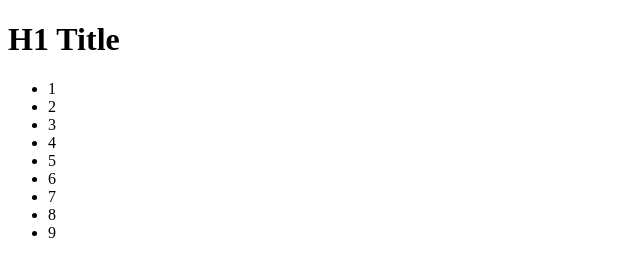
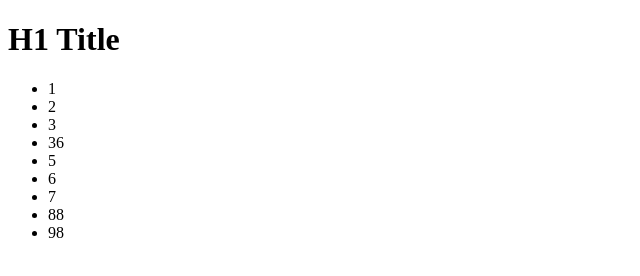
Before and after one commit to CityRay/test-0119-01, a plain HTML site: page index.html in a window 1280 px wide. Shown: the full height of the page, 0-640 px from the left. Drawn offline with Linux system fonts and the light colour scheme.

Commit message:
Update index.html

```diff
--- a/index.html
+++ b/index.html
@@ -11,12 +11,12 @@
       <li>1</li>
       <li>2</li>
       <li>3</li>
-      <li>4</li>
+      <li>36</li>
       <li>5</li>
       <li>6</li>
       <li>7</li>
-      <li>8</li>
-      <li>9</li>
+      <li>88</li>
+      <li>98</li>
     </ul>
   </body>
 </html>
```
